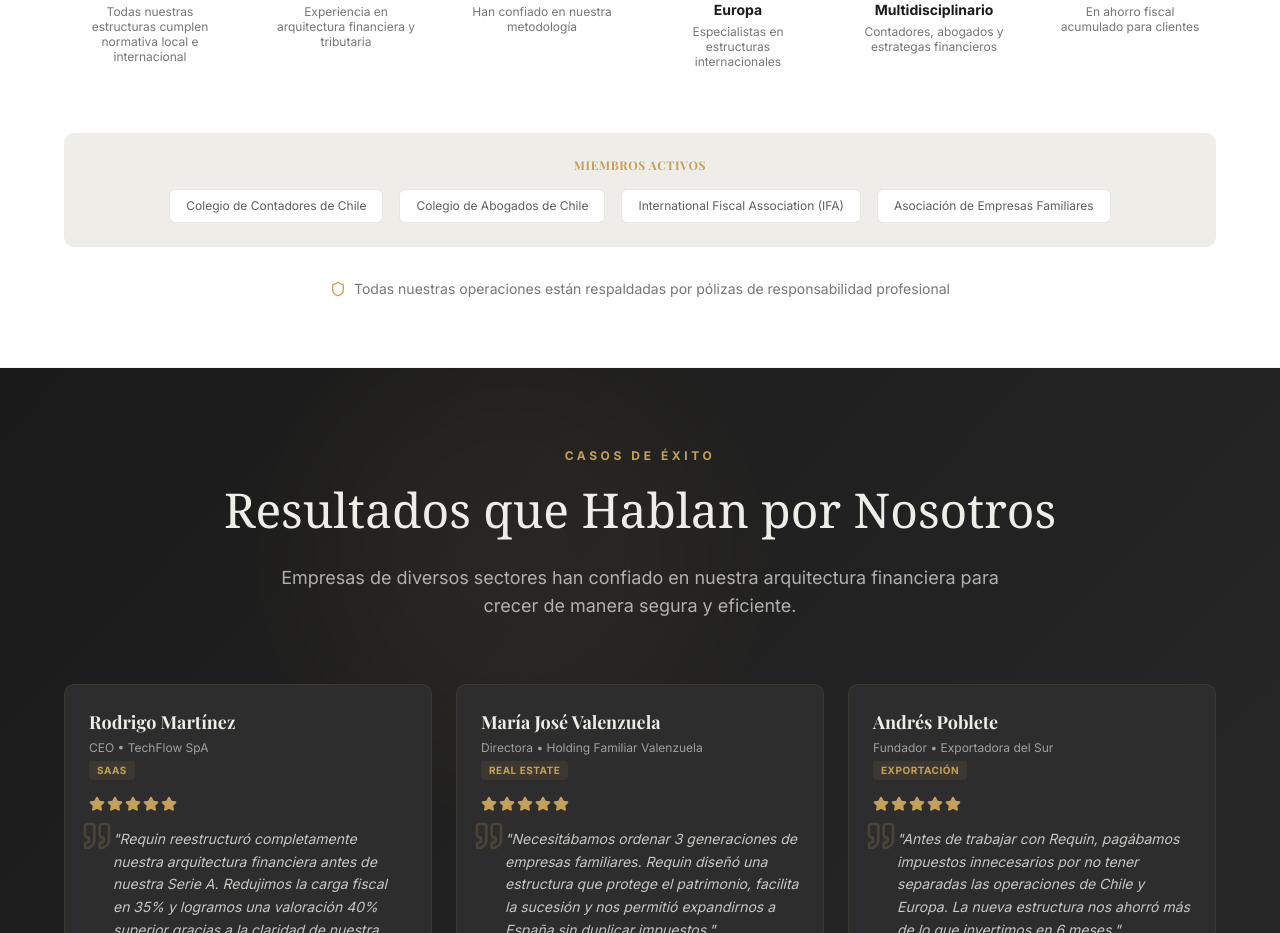
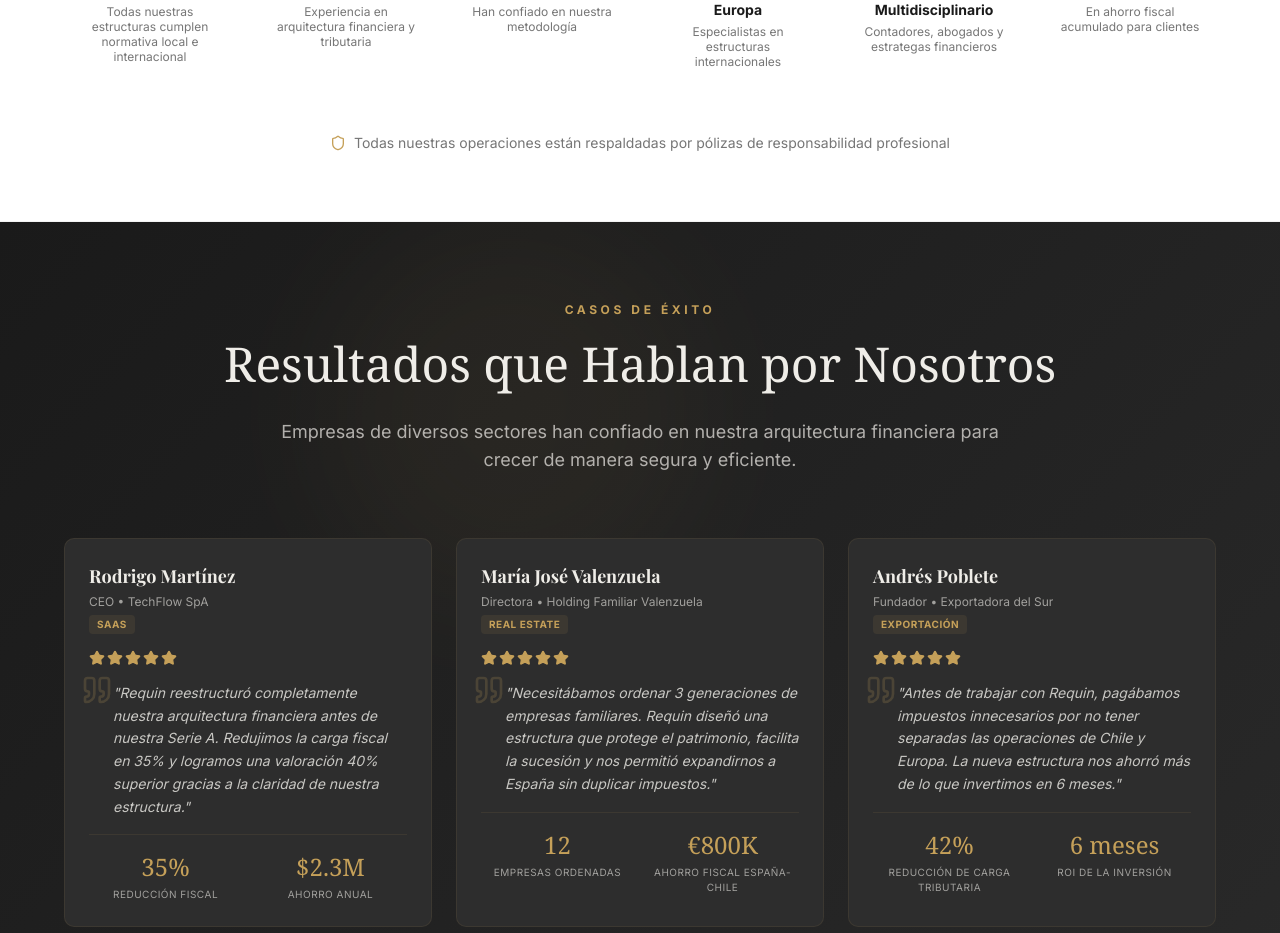
Before and after one commit to jlrealq/requin-web, a React (Vite) app: page / in a window 1280 px wide. Shown: the part 5224-6157 px from the top of the page. Built offline with nearby package versions, Linux system fonts and the light colour scheme; no server answers.

Commit message:
Eliminar sección Miembros Activos

```diff
--- a/TrustBadges.tsx
+++ b/TrustBadges.tsx
@@ -34,13 +34,6 @@ export function TrustBadges() {
     }
   ];
 
-  const associations = [
-    'Colegio de Contadores de Chile',
-    'Colegio de Abogados de Chile',
-    'International Fiscal Association (IFA)',
-    'Asociación de Empresas Familiares'
-  ];
-
   return (
     <section className="py-16 px-6 bg-white border-y border-[#1A1A1A]/5">
       <div className="max-w-6xl mx-auto">
@@ -71,23 +64,6 @@ export function TrustBadges() {
             </div>
           ))}
         </div>
-
-        <div className="bg-[#EFEDE8] rounded-lg p-6">
-          <h4 className="text-center text-xs font-bold uppercase tracking-wider text-[#C5A059] mb-4">
-            Miembros Activos
-          </h4>
-          <div className="flex flex-wrap justify-center gap-4 text-xs text-[#1A1A1A]/70">
-            {associations.map((association, index) => (
-              <span
-                key={index}
-                className="bg-white px-4 py-2 rounded-sm border border-[#1A1A1A]/10"
-              >
-                {association}
-              </span>
-            ))}
-          </div>
-        </div>
-
         <div className="mt-8 text-center">
           <div className="inline-flex items-center gap-2 text-sm text-[#1A1A1A]/60">
             <Shield className="w-4 h-4 text-[#C5A059]" />
```
